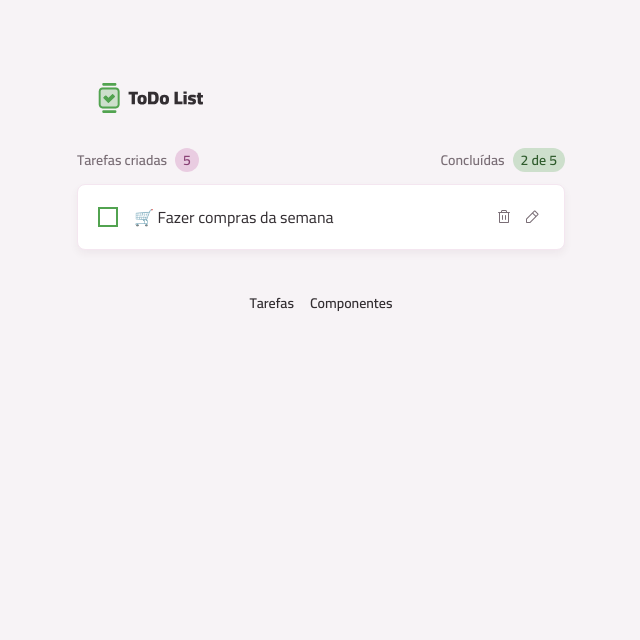
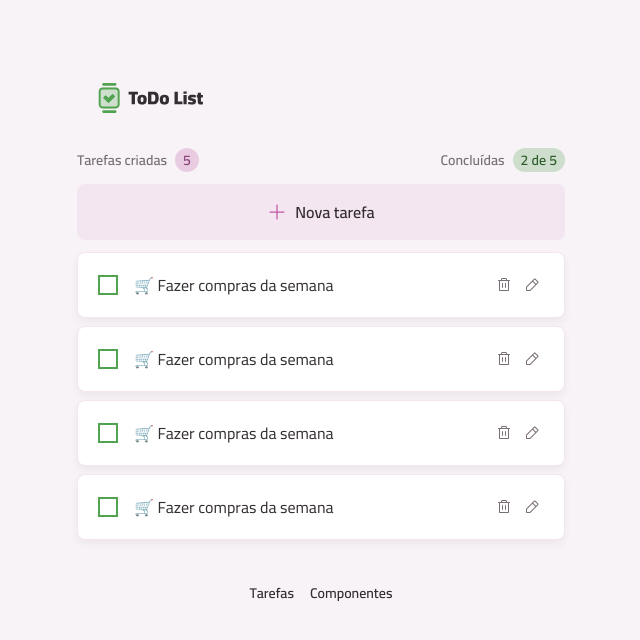
Before and after one commit to igor200023/javascript, a React (Vite) app in the folder todo/: page / in a window 1280 px wide. Shown: the top 640 px of the page, without its empty margins (319-959 px from the left). Built offline with nearby package versions, Linux system fonts and the light colour scheme.

Commit message:
Base montada

```diff
--- /dev/null
+++ b/todo/src/core-components/tasks-list.tsx
@@ -0,0 +1,18 @@
+import Button from "../components/button";
+import PlusIcon from "../assets/icons/plus.svg?react"
+import TaskItem from "./task-item";
+
+export default function TasksList() {
+    return ( <>
+      <section>
+        <Button icon={PlusIcon} className="w-full">Nova tarefa</Button>
+      </section>
+      <section className="space-y-2">
+        <TaskItem />
+        <TaskItem />
+        <TaskItem />
+        <TaskItem />
+      </section>
+    </>
+    );
+}
--- a/todo/src/pages/page-home.tsx
+++ b/todo/src/pages/page-home.tsx
@@ -1,13 +1,15 @@
 import Container from "../components/container";
-import TaskItem from "../core-components/task-item";
+import TasksList from "../core-components/tasks-list";
 import TasksSummary from "../core-components/tasks-summary";
 
 export default function PageHome() {
-    return <Container as="article" className="space-y-3">
+    return (
+    <Container as="article" className="space-y-3">
         <header className="flex items-center justify-between">
             <TasksSummary />
         </header>
 
-        <TaskItem />
-    </Container>;
+        <TasksList />
+    </Container>
+    );
 }
```
